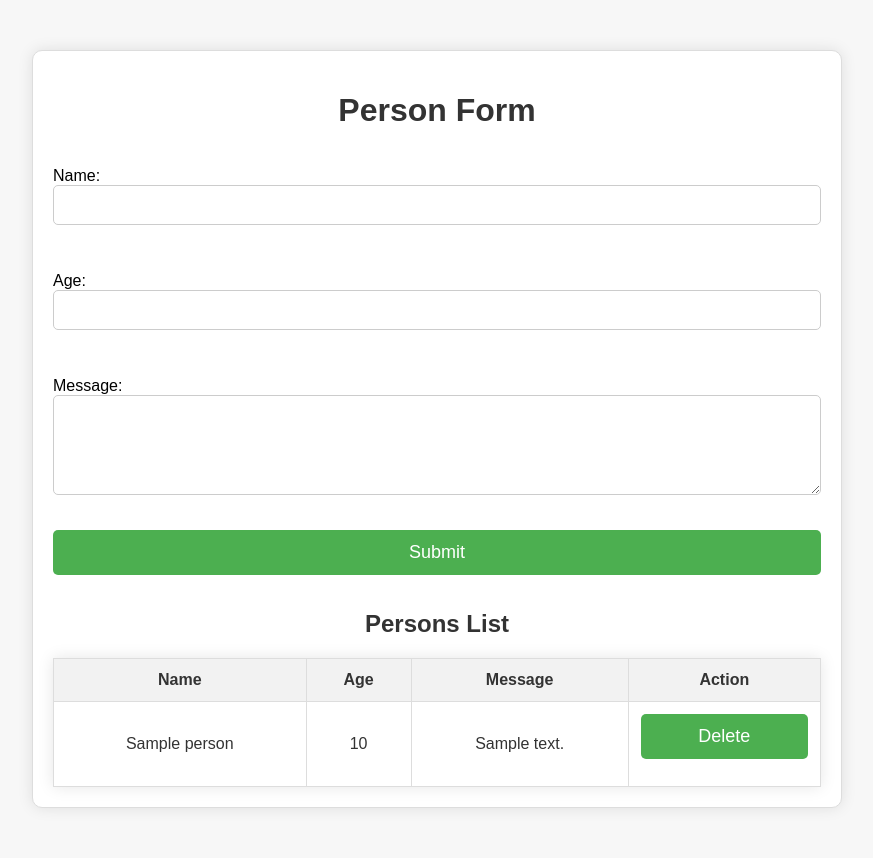
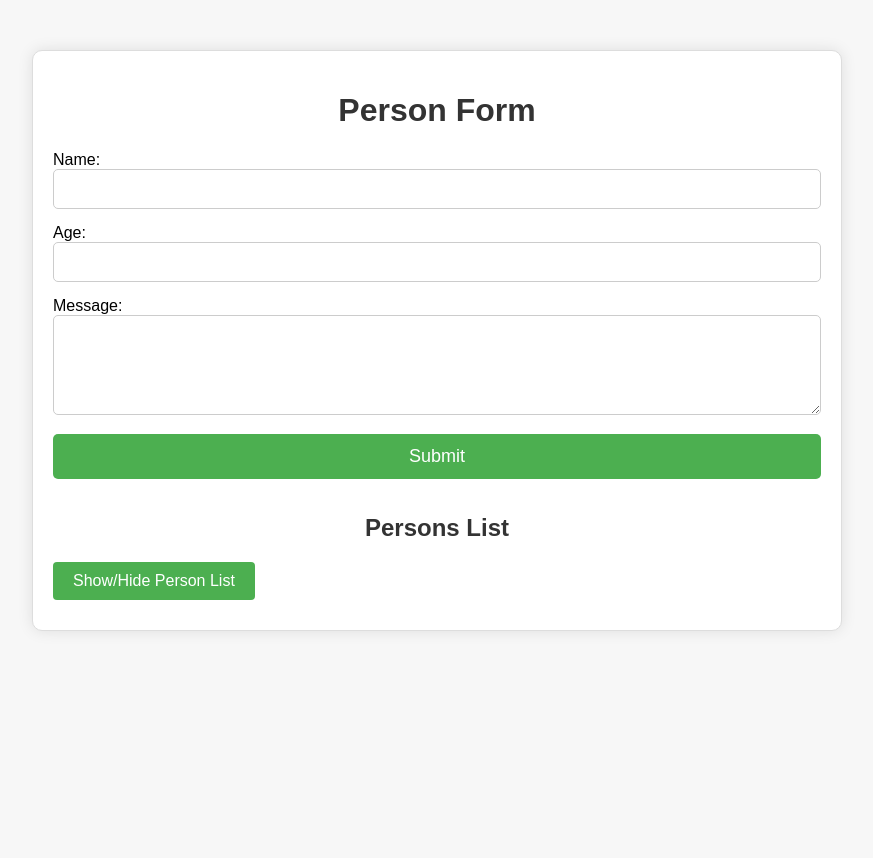
Before and after one commit to cuogne/test_django, a Django app: page / in a window 1280 px wide. Shown: the whole page, without its empty margins (203-1076 px from the left). After the commit the page ends 631 px from the top, so only its background shows below. Run offline with Django 5.2, Linux system fonts and the light colour scheme; tables that the repository leaves empty hold one stand-in row (values such as "Sample post").

Commit message:
add time and hide/show list

```diff
--- a/myapp/models.py
+++ b/myapp/models.py
@@ -4,3 +4,7 @@ class Person(models.Model):
     name = models.CharField(max_length=100)
     age = models.IntegerField()
     message = models.TextField(blank=True, null=True)
+    created_at = models.DateTimeField(auto_now_add=True)
+
+    def __str__(self):
+        return self.name
--- a/myapp/templates/index.html
+++ b/myapp/templates/index.html
@@ -15,17 +15,30 @@
         {% endif %}
         <form id="personForm" method="post">
             {% csrf_token %}
-            {{ form.as_p }}
+            <div class="form-field">
+                <label for="id_name">Name:</label>
+                {{ form.name }}
+            </div>
+            <div class="form-field">
+                <label for="id_age">Age:</label>
+                {{ form.age }}
+            </div>
+            <div class="form-field">
+                <label for="id_message">Message:</label>
+                {{ form.message }}
+            </div>
             <input type="submit" value="Submit">
         </form>
 
         <h2>Persons List</h2>
-        <table>
+        <button id="togglePersonList">Show/Hide Person List</button>
+        <table class="person-list">
             <thead>
                 <tr>
                     <th>Name</th>
                     <th>Age</th>
                     <th>Message</th>
+                    <th>Created At</th>
                     <th>Action</th>
                 </tr>
             </thead>
@@ -35,6 +48,7 @@
                     <td>{{ person.name }}</td>
                     <td>{{ person.age }}</td>
                     <td>{{ person.message }}</td>
+                    <td>{{ person.created_at }}</td>
                     <td>
                         <form method="post" action="{% url 'delete_person' person.id %}" class="delete-form">
                             {% csrf_token %}
--- a/myapp/views.py
+++ b/myapp/views.py
@@ -3,15 +3,20 @@ from .forms import PersonForm
 from .models import Person
 
 def index(request):
-    if request.method == "POST":
+    if request.method == 'POST':
         form = PersonForm(request.POST)
         if form.is_valid():
             form.save()
             return redirect('index')
     else:
         form = PersonForm()
+
     persons = Person.objects.all()
-    return render(request, 'index.html', {'form': form, 'persons': persons})
+    context = {
+        'form': form,
+        'persons': persons,
+    }
+    return render(request, 'index.html', context)
 
 def delete_person(request, person_id):
     person = get_object_or_404(Person, id=person_id)
--- a/myproject/settings.py
+++ b/myproject/settings.py
@@ -107,7 +107,7 @@ AUTH_PASSWORD_VALIDATORS = [
 
 LANGUAGE_CODE = 'en-us'
 
-TIME_ZONE = 'UTC'
+TIME_ZONE = 'Asia/Ho_Chi_Minh'
 
 USE_I18N = True
 
--- a/static/css/style.css
+++ b/static/css/style.css
@@ -108,3 +108,23 @@ tr:hover {
     border-radius: 5px;
     text-align: center;
 }
+
+.person-list {
+    display: none; /* Ẩn danh sách */
+}
+
+#togglePersonList {
+    margin-bottom: 10px;
+    padding: 10px 20px;
+    background-color: #4CAF50;
+    color: white;
+    border: none;
+    cursor: pointer;
+    border-radius: 4px;
+    font-size: 16px;
+    transition: background-color 0.3s ease;
+}
+
+#togglePersonList:hover {
+    background-color: #45a049;
+}
--- a/static/js/scripts.js
+++ b/static/js/scripts.js
@@ -11,3 +11,15 @@ document.addEventListener('DOMContentLoaded', function() {
         });
     });
 });
+
+const toggleButton = document.getElementById('togglePersonList');
+const personList = document.querySelector('.person-list');
+
+toggleButton.addEventListener('click', function() {
+    // check status of personList
+    if (personList.style.display === 'none') {
+        personList.style.display = 'block';
+    } else {
+        personList.style.display = 'none';
+    }
+});
```
Also changed, not shown: myapp/migrations/0003_person_created_at.py (added).
